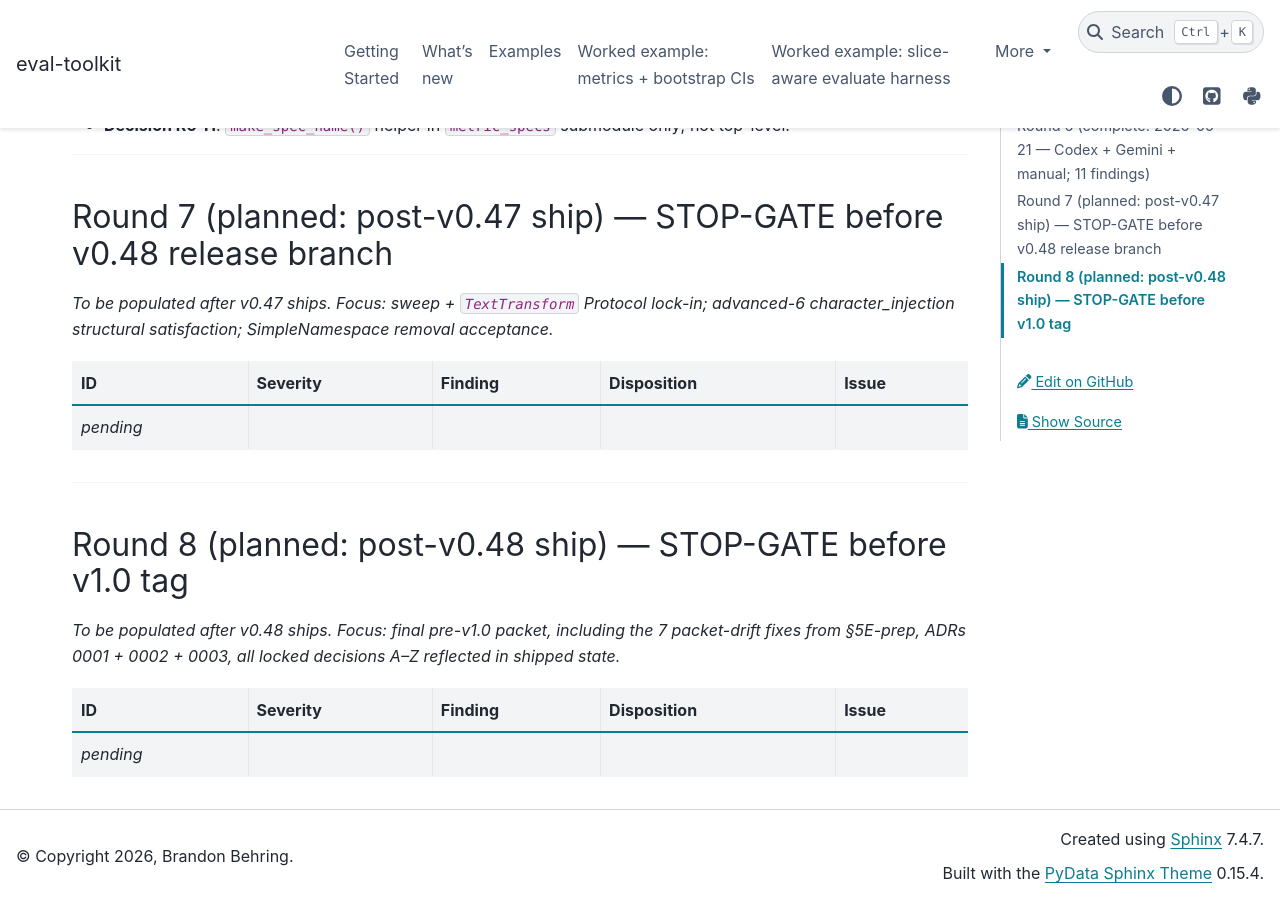
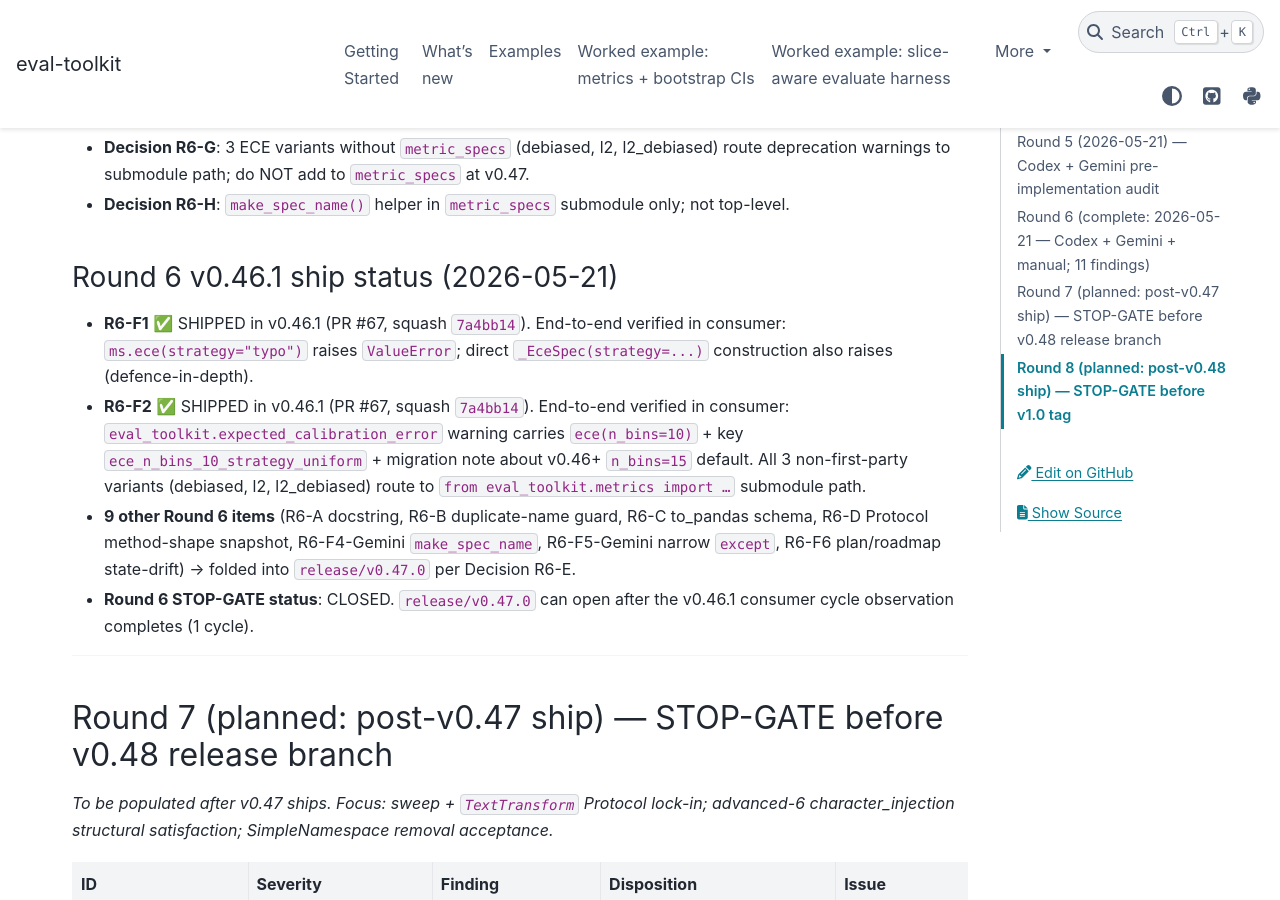
Before and after one commit to brandon-behring/eval-toolkit, a Sphinx documentation site: the page built from docs/source/audit_findings.md, in a window 1280 px wide and 900 px high, scrolled down 7315 px. Built offline with Sphinx 7.4.7 and the PyData theme 0.15.4, drawn with Linux system fonts in a browser that asks for light colours; some of the changed text lies outside the part shown.

Commit message:
docs(audit): mark Round 6 R6-F1 + R6-F2 RESOLVED in v0.46.1 + STOP-GATE CLOSED
Two-part disposition update for Round 6 findings:

1. R6-F1 (ECE strategy validation, BLOCKER) → marked RESOLVED in v0.46.1
   with commit + tag attribution. End-to-end verified via consumer smoke
   (ms.ece(strategy='typo') raises; defence-in-depth at _EceSpec.compute()
   also raises).

2. R6-F2 (ECE deprecation warning snippets, HIGH) → marked RESOLVED in
   v0.46.1 with commit + tag attribution. End-to-end verified via
   consumer smoke (all 5 ECE variants emit correct warnings; 3
   non-first-party variants route to submodule path per Decision R6-G;
   2 first-party variants use n_bins=10 to preserve pre-v0.46 math per
   Decision R6-F).

Adds a Round 6 ship-status block summarizing the resolution:
- 2 fixes shipped in v0.46.1 (R6-F1, R6-F2).
- 9 items folded into release/v0.47.0 per Decision R6-E.
- Round 6 STOP-GATE per Decision Y.2 is now CLOSED — release/v0.47.0
  can open after v0.46.1 observes 1 consumer cycle.

Generated with Claude Code

Co-Authored-By: Claude <noreply@anthropic.com>

```diff
--- a/docs/source/audit_findings.md
+++ b/docs/source/audit_findings.md
@@ -119,8 +119,8 @@ design (per Decision Q severity-tiered hotfix policy).
 
 | ID | Reviewer | Severity | Finding | Disposition | Lands |
 |----|----------|----------|---------|-------------|-------|
-| R6-F1 | Codex | **BLOCKER** before v0.47 opens | `metric_specs.ece(strategy="typo")` silently dispatches to quantile ECE and returns scorecard cell with `status="ok"` under invalid key (`"ece_n_bins_15_strategy_typo"`). Wrong-by-design data correctness path. Verified via Codex runtime probe. | Add strategy validation in `ece()` factory + `_EceSpec.compute()`; raise `ValueError("ECE strategy must be 'uniform' or 'quantile'; got {strategy!r}")` (plan §2.5A). | **v0.46.1** |
-| R6-F2 | Codex + Gemini | HIGH before v0.47 scalar hard-removal | ECE deprecation warnings in `__init__.py:_scorecard_spec_for()` emit broken migration snippets for all 5 ECE variants. Two-part bug: (a) for the 2 variants in `metric_specs`, the suggested scorecard key uses the factory-call expression (`"ece(n_bins=10)"`) instead of the encoded spec name (`"ece_n_bins_10_strategy_uniform"`); (b) for the 3 variants NOT in `metric_specs` (`_debiased`, `_l2`, `_l2_debiased`), the fallback name isn't an importable spec. Gemini claimed pre-v0.46 default was `n_bins=15` (verified incorrect — code at `metrics.py:730-734` shows `n_bins=10`); Decision R6-F resolves: warning uses `n_bins=10` to preserve pre-v0.46 math + adds migration note about new factory default. | Restructure `_scorecard_spec_for()` to return `(factory_expr, scorecard_key, has_first_party)` tuple; correct snippets for first-party variants with `n_bins=10`; submodule-path template for 3 non-first-party variants per Decision R6-G (plan §2.5B). | **v0.46.1** |
+| R6-F1 | Codex | **BLOCKER** before v0.47 opens | `metric_specs.ece(strategy="typo")` silently dispatches to quantile ECE and returns scorecard cell with `status="ok"` under invalid key (`"ece_n_bins_15_strategy_typo"`). Wrong-by-design data correctness path. Verified via Codex runtime probe. | Add strategy validation in `ece()` factory + `_EceSpec.compute()`; raise `ValueError("ECE strategy must be 'uniform' or 'quantile'; got {strategy!r}")` (plan §2.5A). | **RESOLVED v0.46.1** (commit `7a4bb14`, tag `v0.46.1` 2026-05-21; consumer pin bumped same day) |
+| R6-F2 | Codex + Gemini | HIGH before v0.47 scalar hard-removal | ECE deprecation warnings in `__init__.py:_scorecard_spec_for()` emit broken migration snippets for all 5 ECE variants. Two-part bug: (a) for the 2 variants in `metric_specs`, the suggested scorecard key uses the factory-call expression (`"ece(n_bins=10)"`) instead of the encoded spec name (`"ece_n_bins_10_strategy_uniform"`); (b) for the 3 variants NOT in `metric_specs` (`_debiased`, `_l2`, `_l2_debiased`), the fallback name isn't an importable spec. Gemini claimed pre-v0.46 default was `n_bins=15` (verified incorrect — code at `metrics.py:730-734` shows `n_bins=10`); Decision R6-F resolves: warning uses `n_bins=10` to preserve pre-v0.46 math + adds migration note about new factory default. | Restructure `_scorecard_spec_for()` to return `(factory_expr, scorecard_key, has_first_party)` tuple; correct snippets for first-party variants with `n_bins=10`; submodule-path template for 3 non-first-party variants per Decision R6-G (plan §2.5B). | **RESOLVED v0.46.1** (commit `7a4bb14`, tag `v0.46.1` 2026-05-21; consumer-side smoke verified all 5 ECE-variant warnings + submodule-path routing) |
 | R6-F3 | Codex | HIGH before scorecard freeze | Duplicate `MetricSpec.name` values in the same `scorecard()` call silently overwrite earlier cells (last-wins). Not a documented contract. | Decision R6-B (locked): reject in `scorecard()` with `ValueError("Duplicate MetricSpec name 'X' at index N; ...")`. Forces caller to disambiguate; no silent data loss. (Plan §4G.) | **v0.47** |
 | R6-F4 (= Gemini R6-F1) | Codex + Gemini | HIGH before v1.0 | `scorecard(seed=None)` documented as non-deterministic; implementation coerces `None → 0`. Doc/impl contradiction. Verified by Codex via bit-for-bit equality test. | Decision R6-A (locked): deterministic-by-default; fix docs only. No behavior change. Plan §4G-prep. (Decision R6-E: rolls to v0.47 — R6-A is non-blocker per Decision Q's "docstring" category.) | **v0.47** |
 | R6-F5 | Codex | Contract-enforcement gap before v1.0 | ADR 0003 promises strict Tier-2 Protocol method-shape stability; current public-API drift guard only snapshots `(*args, **kwargs)` for Protocol classes, not method signatures. The guard does not see changes to `MetricSpec.compute`, `MetaLearner.fit`, etc. | Decision R6-D (locked): extend `tests/test_public_api.py` snapshot to capture Protocol method signatures via `inspect.signature` + `typing.get_type_hints` for the 9 Tier-2 Protocols. (Plan §4I.) | **v0.47** |
@@ -141,6 +141,23 @@ design (per Decision Q severity-tiered hotfix policy).
 - **Decision R6-F**: Use `n_bins=10` (pre-v0.46 default) in deprecation warnings + migration note about new v0.46+ factory default of `n_bins=15`. Corrects Gemini's misverified pre-v0.46 default claim.
 - **Decision R6-G**: 3 ECE variants without `metric_specs` (debiased, l2, l2_debiased) route deprecation warnings to submodule path; do NOT add to `metric_specs` at v0.47.
 - **Decision R6-H**: `make_spec_name()` helper in `metric_specs` submodule only; not top-level.
+
+### Round 6 v0.46.1 ship status (2026-05-21)
+
+- **R6-F1** ✅ SHIPPED in v0.46.1 (PR #67, squash `7a4bb14`). End-to-end verified
+  in consumer: `ms.ece(strategy="typo")` raises `ValueError`; direct
+  `_EceSpec(strategy=...)` construction also raises (defence-in-depth).
+- **R6-F2** ✅ SHIPPED in v0.46.1 (PR #67, squash `7a4bb14`). End-to-end verified
+  in consumer: `eval_toolkit.expected_calibration_error` warning carries
+  `ece(n_bins=10)` + key `ece_n_bins_10_strategy_uniform` + migration note about
+  v0.46+ `n_bins=15` default. All 3 non-first-party variants (debiased, l2,
+  l2_debiased) route to `from eval_toolkit.metrics import …` submodule path.
+- **9 other Round 6 items** (R6-A docstring, R6-B duplicate-name guard, R6-C
+  to_pandas schema, R6-D Protocol method-shape snapshot, R6-F4-Gemini
+  `make_spec_name`, R6-F5-Gemini narrow `except`, R6-F6 plan/roadmap state-drift)
+  → folded into `release/v0.47.0` per Decision R6-E.
+- **Round 6 STOP-GATE status**: CLOSED. `release/v0.47.0` can open after the
+  v0.46.1 consumer cycle observation completes (1 cycle).
 
 ---
 
```
